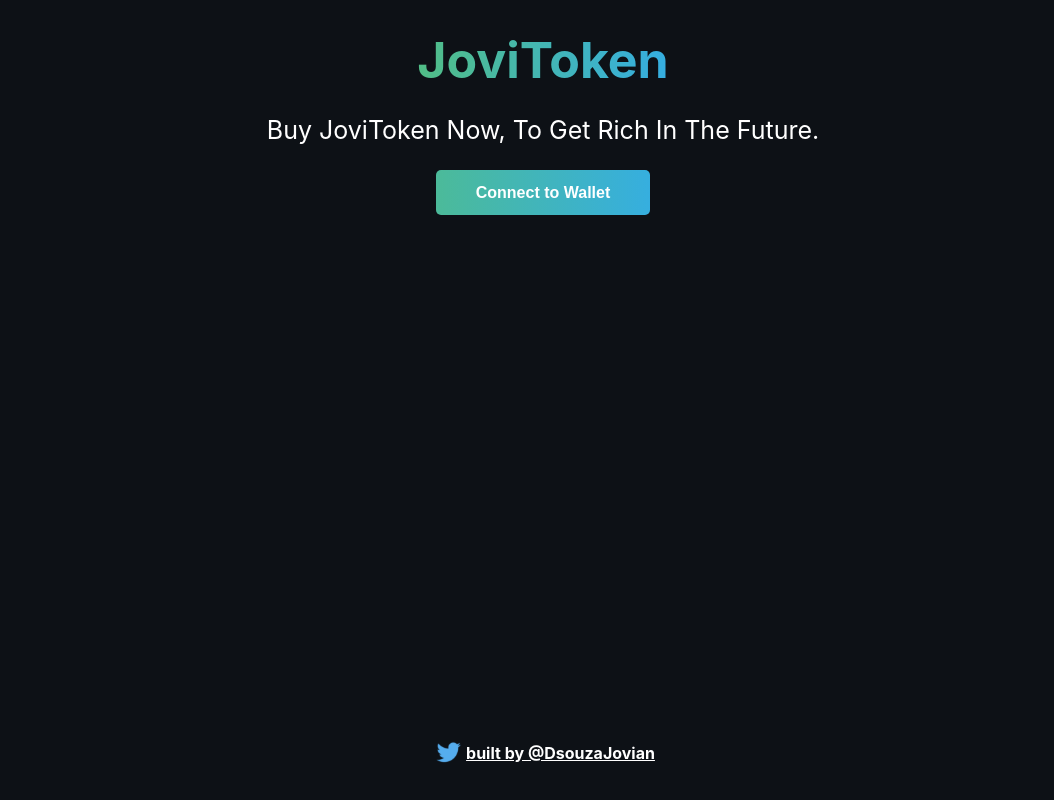
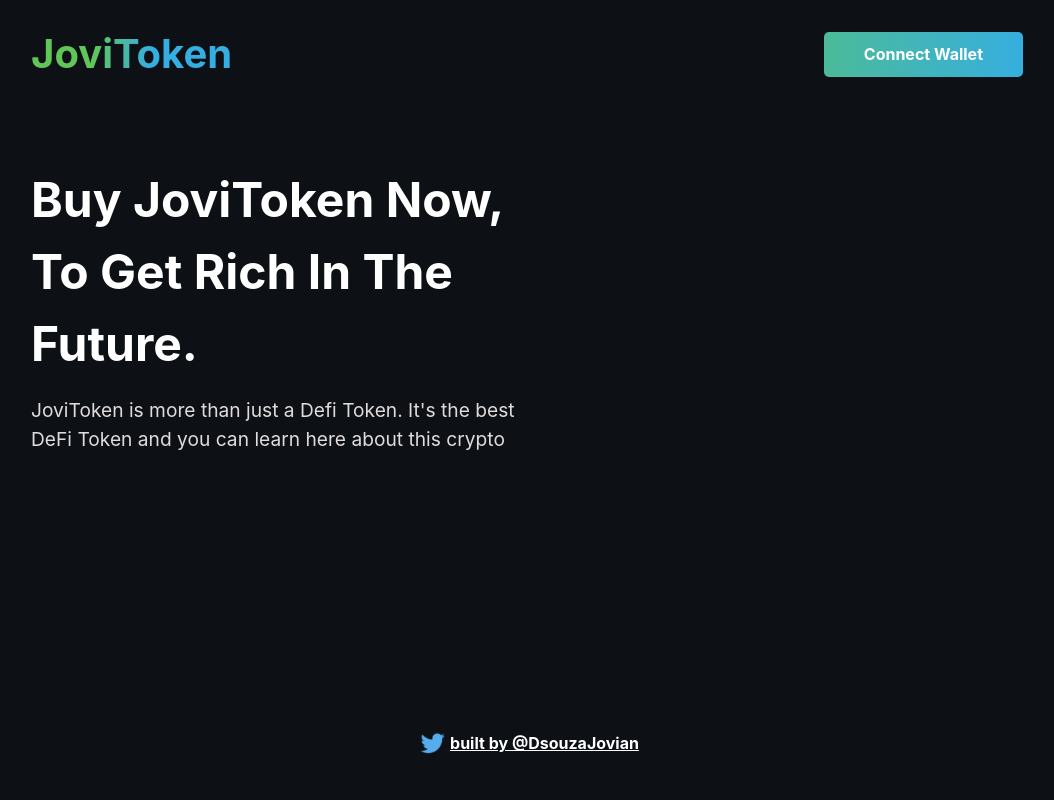
Before and after one commit to Jovian-Dsouza/JoviTokenICO, a React (Vite) app: page / in a window 1280 px wide. Shown: the whole page, without its empty margins (97-1151 px from the left). Built offline with nearby package versions, Linux system fonts and the light colour scheme.

Commit message:
Update basic website design

```diff
--- a/index.html
+++ b/index.html
@@ -37,6 +37,9 @@
     <meta property="twitter:title" content="My NFT Collection">
     <meta property="twitter:description" content="Checkout my new JoviToken built with Ethereum blockchain!">
 
+    <link href="https://cdn.jsdelivr.net/npm/bootstrap@5.3.0-alpha1/dist/css/bootstrap.min.css" rel="stylesheet" integrity="sha384-GLhlTQ8iRABdZLl6O3oVMWSktQOp6b7In1Zl3/Jr59b6EGGoI1aFkw7cmDA6j6gD" crossorigin="anonymous">
+<script src="https://cdn.jsdelivr.net/npm/bootstrap@5.3.0-alpha1/dist/js/bootstrap.bundle.min.js" integrity="sha384-w76AqPfDkMBDXo30jS1Sgez6pr3x5MlQ1ZAGC+nuZB+EYdgRZgiwxhTBTkF7CXvN" crossorigin="anonymous"></script>
+
   </head>
   <body>
     <noscript>You need to enable JavaScript to run this app.</noscript>
--- a/src/App.jsx
+++ b/src/App.jsx
@@ -1,97 +1,108 @@
-import React, {useEffect, useState} from 'react';
+import React, { useEffect, useState } from 'react';
 import { ethers } from "ethers";
 import './styles/App.css';
 import twitterLogo from './assets/twitter-logo.svg';
-//import myEpicNft from './assets/MyEpicNFT.json';
+import JoviToken from './assets/JoviToken.json'
+import JoviTokenCrowdsale from './assets/JoviTokenCrowdsale.json';
 
 // Constants
+const TOKEN_ADDRESS = '0x3CF0E053EE1b554E5054300B56EBa1EaD7162a25';
+const CROWDSALE_ADDRESS = '0xfD8c0325BA3520bCF9399d7EACBAe8cb00369765';
 const TWITTER_HANDLE = 'DsouzaJovian';
 const TWITTER_LINK = `https://twitter.com/${TWITTER_HANDLE}`;
 
-const App = () => {
+function Footer() {
+  return (
+    <div className="footer-container">
+      <img alt="Twitter Logo" className="twitter-logo" src={twitterLogo} />
+      <a
+        className="footer-text"
+        href={TWITTER_LINK}
+        target="_blank"
+        rel="noreferrer"
+      > {`built by @${TWITTER_HANDLE}`} </a>
+    </div>
+  );
+}
+
+function App() {
 
   const [currentAccount, setCurrentAccount] = useState("");
 
-  const checkIfWalletIsConnected =  async () => {
+  const checkIfWalletIsConnected = async () => {
     const { ethereum } = window;
-    if(!ethereum){
+    if (!ethereum) {
       console.log("Make sure you have metamask");
       return;
     }
-    else{
+    else {
       console.log("We have a ethereum object", ethereum);
     }
 
-    const accounts = await ethereum.request({method: 'eth_accounts'});
+    const accounts = await ethereum.request({ method: 'eth_accounts' });
 
-    if(accounts.length != 0){
+    if (accounts.length != 0) {
       const account = accounts[0]
       console.log("Found an authorized account", account);
       setCurrentAccount(account);
-      setupEventListner();
     }
-    else{
+    else {
       console.log("Could not find authorized account");
     }
   }
 
   const connectWallet = async () => {
-    try{
-      const {ethereum} = window;
-      if(!ethereum){
+    try {
+      const { ethereum } = window;
+      if (!ethereum) {
         console.log("Get Metamask");
         return;
       }
-      const accounts = await ethereum.request({method: 'eth_requestAccounts'});
+      const accounts = await ethereum.request({ method: 'eth_requestAccounts' });
       setCurrentAccount(accounts[0]);
-      setupEventListener();
     }
-    catch(error) {
+    catch (error) {
       console.log(error);
     }
   }
 
-  const setupEventListener = async () => {
-    try {
-      const {ethereum} = window;
-
-      if(ethereum){
-        const provider = new ethers.providers.Web3Provider(ethereum)
-        const signer = provider.getSigner();
-        const connectedContract = new ethers.Contract(CONTRACT_ADDRESS, myEpicNft.abi, signer)
-
-        connectedContract.on("NewEpicNFTMinted", (from, token) => {
-          console.log(from, tokenId.toNumber())
-          alert(`Hey there! We've minted your NFT and sent it to your wallet. It may be blank right now. It can take a max of 10 min to show up on OpenSea. Here's the link: https://testnets.opensea.io/assets/${CONTRACT_ADDRESS}/${tokenId.toNumber()}`)
-        })
-
-         console.log("Setup event listener!")
-      } else {
-        console.log("Ethereum object doesn't exist!");
-      }
-    } catch (error) {
-      console.log(error)
-    }
-  }
-
-  const askContractToMintNft = async () => {
-    const CONTRACT_ADDRESS = "0xC3a39D1A0fa31293Cd370320ED476CABAC2aC1c0";
-
+  const buyToken = async () => {
     try {
       const { ethereum } = window;
 
       if (ethereum) {
         const provider = new ethers.providers.Web3Provider(ethereum);
         const signer = provider.getSigner();
-        const connectedContract = new ethers.Contract(CONTRACT_ADDRESS, myEpicNft.abi, signer);
+        const crowdsale = new ethers.Contract(CROWDSALE_ADDRESS, JoviTokenCrowdsale.abi, signer);
 
         console.log("Going to pop wallet now to pay gas...")
-        let nftTxn = await connectedContract.makeAnEpicNFT();
+        let nftTxn = await crowdsale.buyTokens(currentAccount, { value: ethers.utils.parseEther("0.003") });
 
         console.log("Mining...please wait.")
         await nftTxn.wait();
+        console.log(`Mined, see transaction: https://goerli.etherscan.io/tx/${nftTxn.hash}`);
 
-        console.log(`Mined, see transaction: https://goerli.etherscan.io/tx/${nftTxn.hash}`);
+      } else {
+        console.log("Ethereum object doesn't exist!");
+      }
+    }
+    catch (error) {
+      console.log(error)
+    }
+  }
+
+  const checkBalance = async () => {
+    try {
+      const { ethereum } = window;
+
+      if (ethereum) {
+        const provider = new ethers.providers.Web3Provider(ethereum);
+        const signer = provider.getSigner();
+        const contract = new ethers.Contract(TOKEN_ADDRESS, JoviToken.abi, signer);
+
+        console.log("Going to pop wallet now to pay gas...")
+        let balance = await contract.balanceOf(currentAccount);
+        console.log("Balance ", ethers.utils.formatEther(balance));
 
       } else {
         console.log("Ethereum object doesn't exist!");
@@ -104,9 +115,20 @@ const App = () => {
 
   // Render Methods
   const renderNotConnectedContainer = () => (
-    <button onClick={connectWallet} className="cta-button connect-wallet-button">
-      Connect to Wallet
-    </button>
+
+    currentAccount === "" ? (
+      <button onClick={connectWallet} className="cta-button connect-wallet-button">
+        Connect Wallet
+      </button>
+    ) : (
+      <div>
+        <button onClick={buyToken} className="cta-button connect-wallet-button">
+          Buy JoviToken
+        </button>
+      </div>
+    )
+
+
   );
 
   useEffect(() => {
@@ -114,32 +136,33 @@ const App = () => {
   }, [])
 
   return (
-    <div className="App">
-      <div className="container">
+    <div className="App container-fluid">
+      <nav className="navbar">
         <div className="header-container">
           <p className="header gradient-text">JoviToken</p>
+        </div>
+
+        <div className="wallet-container">
+          {renderNotConnectedContainer()}
+        </div>
+
+
+      </nav>
+
+      <div className="row app-container">
+        <div className="col-6">
           <p className="sub-text">
             Buy JoviToken Now, To Get Rich In The Future.
           </p>
 
-          {currentAccount === "" ? (
-            renderNotConnectedContainer()
-          ) : (
-            <button onClick={askContractToMintNft} className="cta-button connect-wallet-button">
-              Mint NFT
-            </button>
-          )}
+          <p className="sub-sub-text">
+            JoviToken is more than just a Defi Token. It's the best DeFi Token and you can learn here about this crypto
+          </p>
 
         </div>
-        <div className="footer-container">
-          <img alt="Twitter Logo" className="twitter-logo" src={twitterLogo} />
-          <a
-            className="footer-text"
-            href={TWITTER_LINK}
-            target="_blank"
-            rel="noreferrer"
-          > {`built by @${TWITTER_HANDLE}`} </a>
-        </div>
+
+        {Footer()}
+
       </div>
     </div>
   );
--- a/src/styles/App.css
+++ b/src/styles/App.css
@@ -3,29 +3,46 @@
   background-color: #0d1116;
   overflow: scroll;
   text-align: center;
+  padding-top: 1rem;
+  padding-left: 8rem;
+  padding-top: 1rem;
+  padding-right: 10rem;
+
 }
 
-.container {
+.bg-color{
+  background-color: #0d1116;
+}
+
+.app-container {
   height: 100%;
-  background-color: #0d1116;
+/*   background-color: #0d1116;
   display: flex;
   flex-direction: column;
-  justify-content: space-between;
+  justify-content: space-between; */
 }
 
-.header-container {
-  padding-top: 30px;
+.row {
+  padding-top: 4.5rem;
 }
 
 .header {
   margin: 0;
-  font-size: 50px;
+  font-size: 2.5rem;
   font-weight: bold;
 }
 
 .sub-text {
-  font-size: 25px;
   color: white;
+  text-align: left;
+  font-size: 3rem;
+  font-weight: bold;
+}
+
+.sub-sub-text {
+  text-align: left;
+  color: #e0dcdc;
+  font-size: 1.2rem;
 }
 
 .gradient-text {
```
